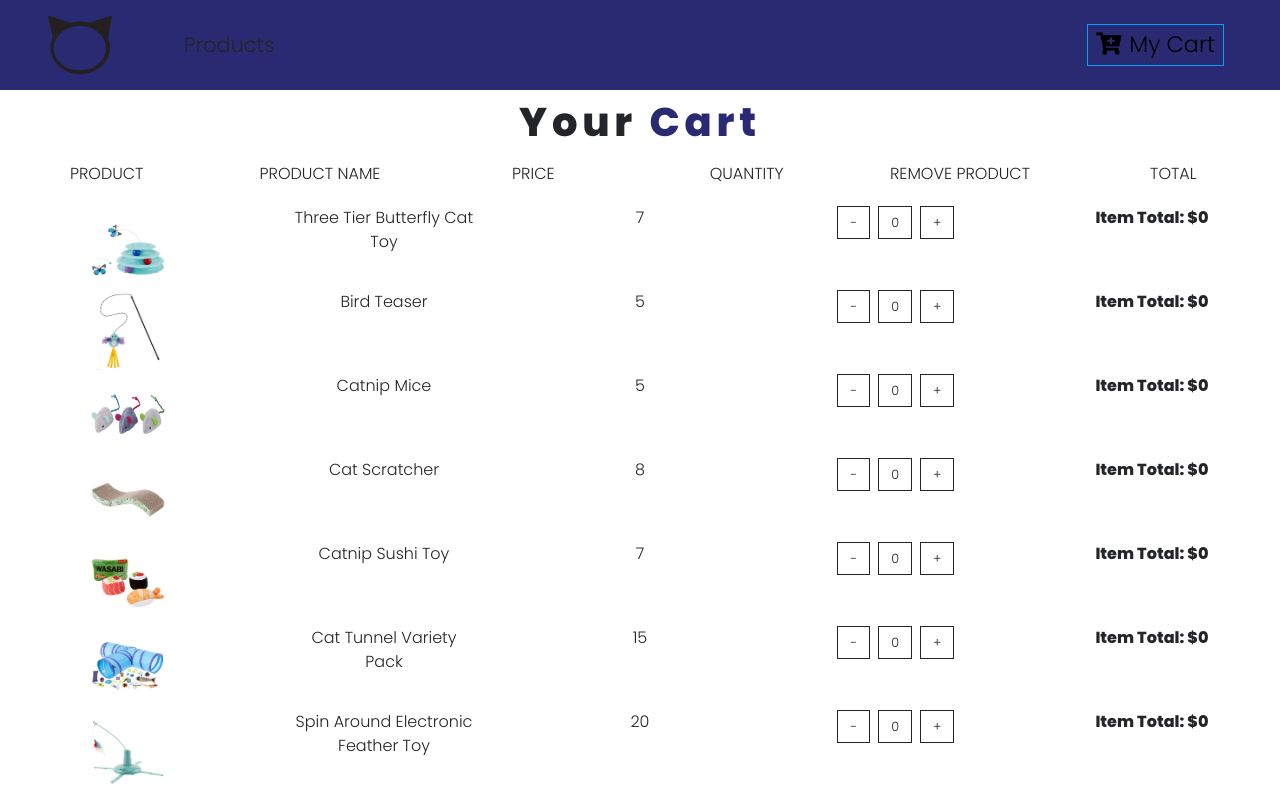
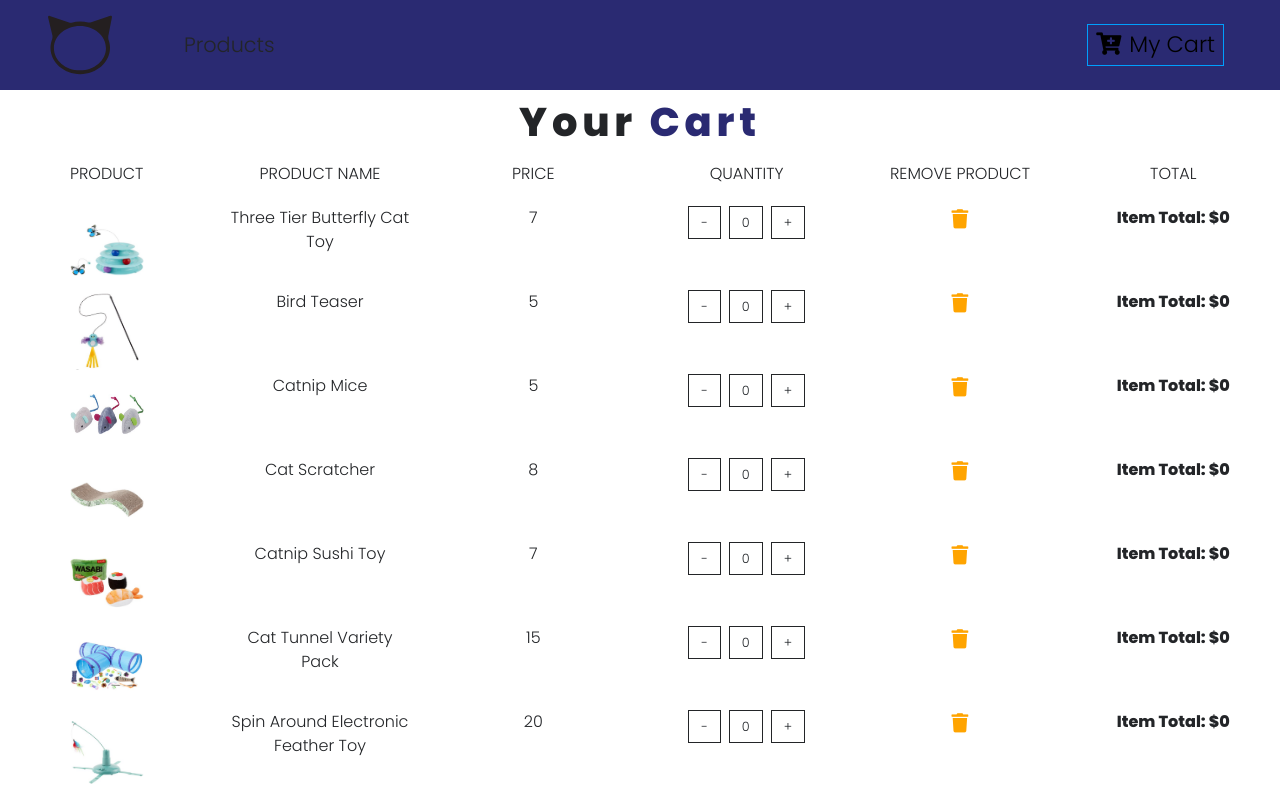
Before and after one commit to ylldesmustafa/capstone-1, a React (Create React App) app in the folder my-store/: page /cart in a window 1280 px wide. Shown: the top 792 px of the page. Built offline with nearby package versions, Linux system fonts and the light colour scheme.

Commit message:
added remove item button to individual items in cart

```diff
--- a/my-store/src/components/Cart/CartItem.js
+++ b/my-store/src/components/Cart/CartItem.js
@@ -34,6 +34,11 @@ export default function CartItem({item, value}) {
      </div>
      {/* */}
      <div className="col-10 mx-auto col-lg-2">
+      <div className="cart-icon" onClick={() => removeItem(id)}>
+        <i className="fas fa-trash"></i>
+      </div>
+     </div>
+     <div className="col-10 mx-auto col-lg-2">
       <strong>Item Total: ${total}</strong>
      </div>
    </div>
```
